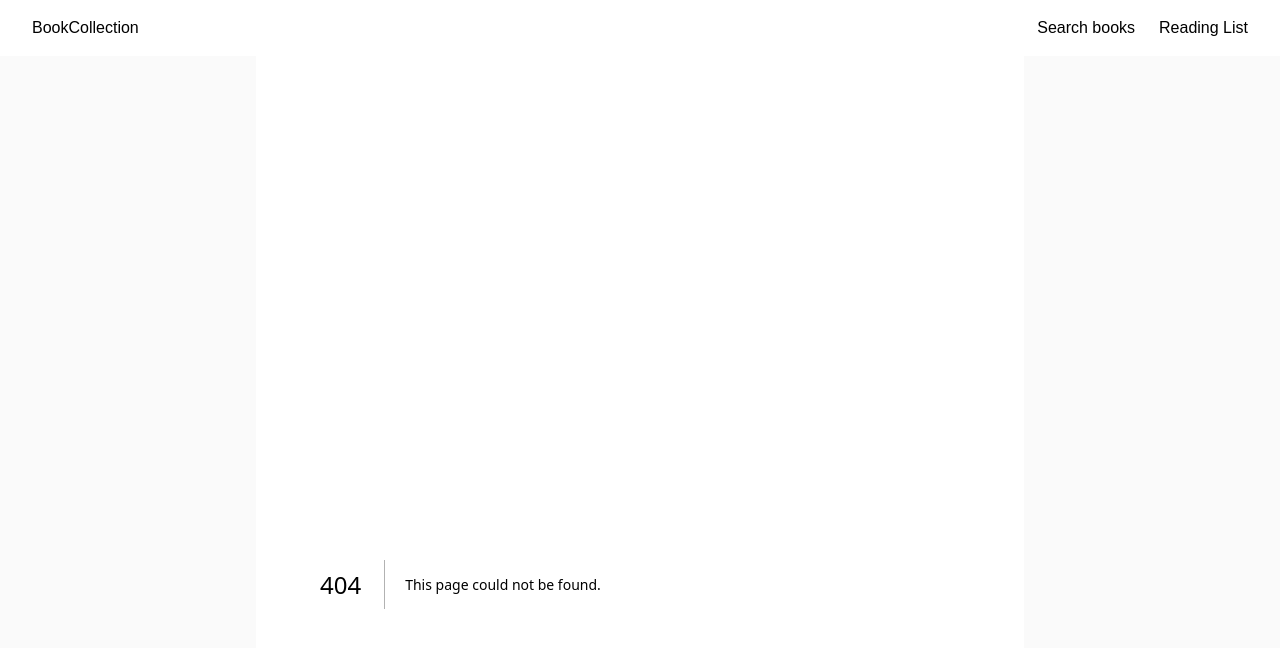
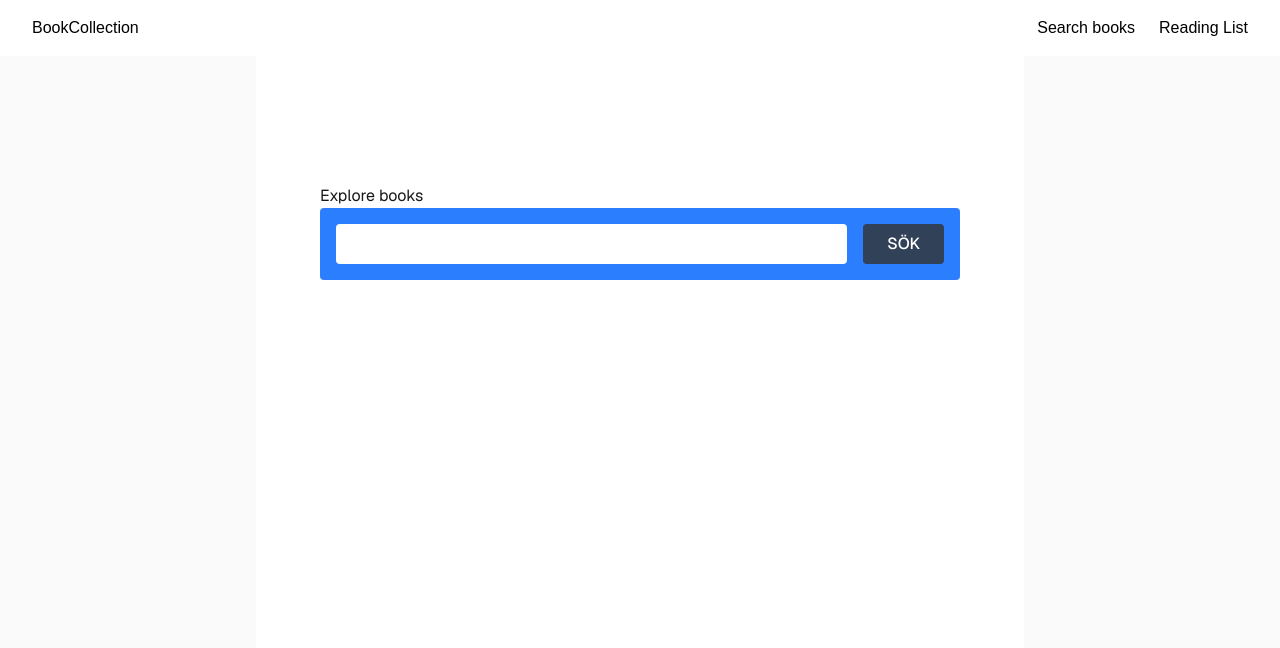
Before and after one commit to emmapang22/the-library, a Next.js app: page /books in a window 1280 px wide. Before the commit this address had no page. Shown: the top 648 px of the page. Built offline with nearby package versions, Linux system fonts and the light colour scheme.

Commit message:
added form to search books and some minor styling improvement to Header and layout.tsx

```diff
--- /dev/null
+++ b/app/books/page.tsx
@@ -0,0 +1,10 @@
+import { SearchBooks } from "../components/SearchBooks";
+
+export default async function Books() {
+  return (
+    <>
+      <h1>Explore books</h1>
+      <SearchBooks />
+    </>
+  );
+}
--- /dev/null
+++ b/app/components/Button.tsx
@@ -0,0 +1,36 @@
+import { ReactNode } from "react";
+
+export enum ButtonType {
+  primary,
+  secondary,
+}
+
+type ButtonProps = {
+  children: ReactNode;
+  onClick?: () => void;
+  buttonType?: ButtonType;
+};
+
+export const Button = ({ children, onClick, buttonType }: ButtonProps) => {
+  let className =
+    "px-6 py-2 rounded transition ease-in-out duration-200 font-medium uppercase hover:cursor-pointer ";
+
+  switch (buttonType) {
+    case ButtonType.primary:
+      className += "bg-slate-700 text-white hover:bg-slate-800";
+      break;
+
+    case ButtonType.secondary:
+      className += "";
+      break;
+
+    default:
+      className += "bg-gray-500 text-gray-900 hover:bg-gray-300";
+  }
+
+  return (
+    <button className={className} onClick={onClick}>
+      {children}
+    </button>
+  );
+};
--- a/app/components/Header.tsx
+++ b/app/components/Header.tsx
@@ -2,7 +2,7 @@ import Link from "next/link";
 
 export const Header = () => {
   return (
-    <header className="bg-white text-black flex justify-between items-center px-4 lg:px-8 py-4 sticky top-0">
+    <header className="bg-white text-black flex justify-between items-center w-full px-4 lg:px-8 py-4 sticky top-0">
       <h2>
         <Link href={"/"}>BookCollection</Link>
       </h2>
--- /dev/null
+++ b/app/components/SearchBooks.tsx
@@ -0,0 +1,23 @@
+import { Button, ButtonType } from "./Button";
+
+export const SearchBooks = () => {
+  return (
+    <form
+      method="GET"
+      action={"/books"}
+      className="bg-blue-500 text-black flex flex-col md:flex-row gap-4 p-4 justify-center w-full rounded"
+    >
+      <label htmlFor="searchBooks" className="sr-only">
+        Search books:
+      </label>
+      <input
+        type="text"
+        name="q"
+        id="searchBooks"
+        className="p-2 rounded w-full bg-white"
+      />
+
+      <Button buttonType={ButtonType.primary}>Sök</Button>
+    </form>
+  );
+};
--- a/app/layout.tsx
+++ b/app/layout.tsx
@@ -31,7 +31,7 @@ export default function RootLayout({
       <body className="min-h-full flex flex-col">
         <Header />
         <div className="flex flex-col flex-1 items-center justify-center bg-zinc-50 font-sans dark:bg-black">
-          <main className="flex flex-1 w-full max-w-3xl flex-col items-center py-32 px-16 bg-white dark:bg-black sm:items-start">
+          <main className="flex flex-1 w-full max-w-3xl flex-col items-center py-32 px-4 md:px-16 bg-white dark:bg-black sm:items-start">
             {children}
           </main>
         </div>
```
